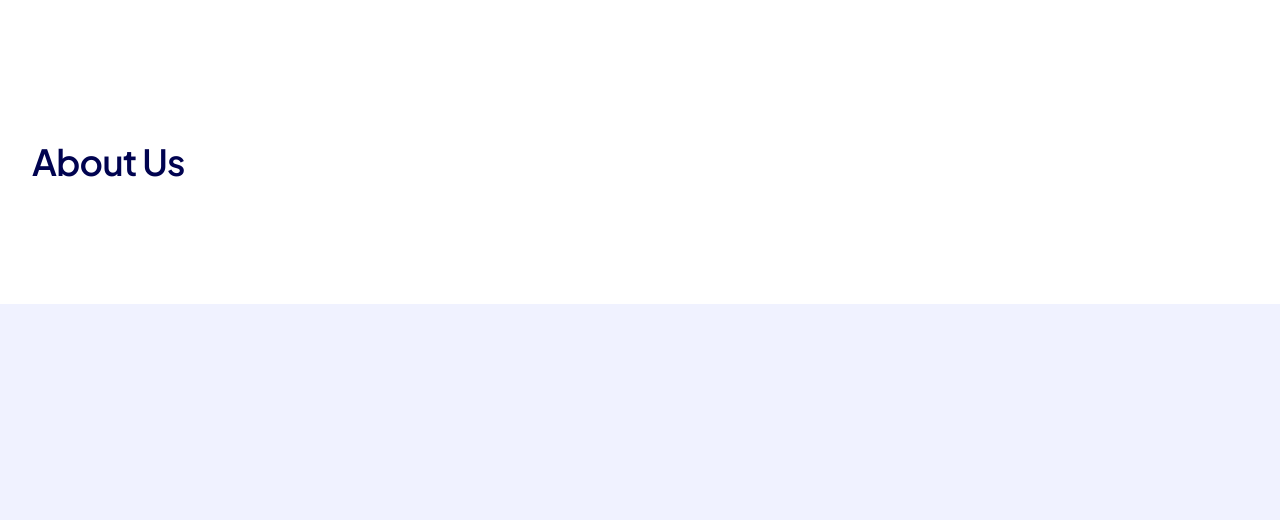
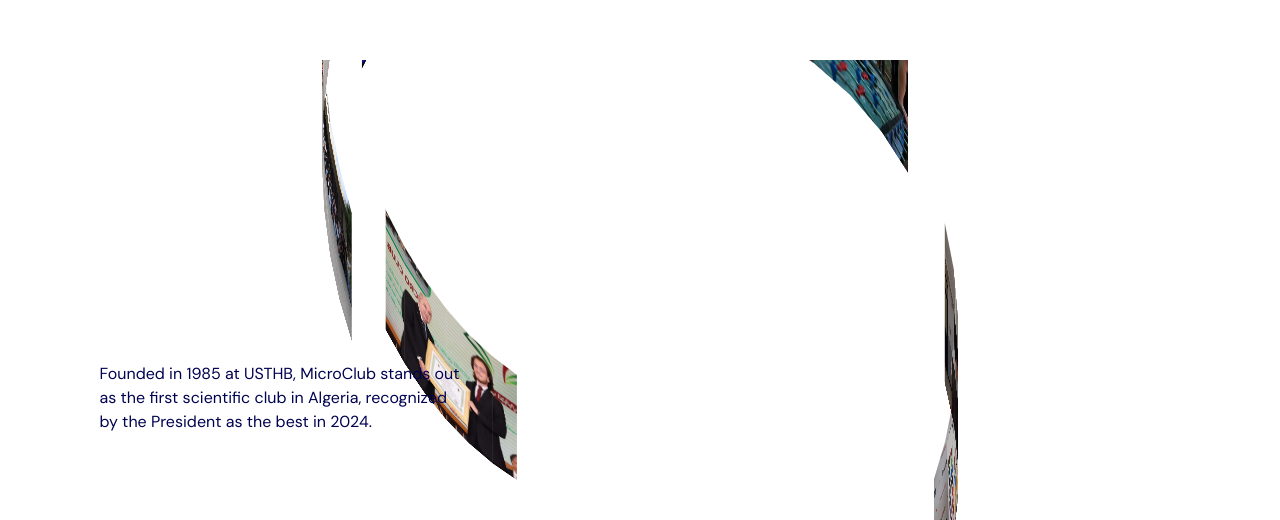
Before and after one commit to MicroClub-USTHB/mc-website, a Next.js app: page / in a window 1280 px wide. Shown: the part 740-1260 px from the top of the page. Built offline with nearby package versions, Linux system fonts and the light colour scheme.

Commit message:
feat: implement about us section with scroll-rotating photo spiral

```diff
--- /dev/null
+++ b/src/components/about/photo-spiral.tsx
@@ -0,0 +1,88 @@
+import { SpiralScroll } from "@/components/about/spiral-scroll"
+import { ABOUT_PHOTOS } from "@/const/about"
+
+/**
+ * Spiral geometry in px of the 1440px Figma frame, scaled by the `--u` length set by the section
+ * (1px on desktop). One panel per photo, 3:2 like the photos so they are not stretched.
+ */
+const PANEL_COUNT = ABOUT_PHOTOS.length
+const PANEL_WIDTH = 225
+const PANEL_HEIGHT = 150
+const RADIUS = 340
+const PITCH = 110
+const PERSPECTIVE = 1100
+/** Full turns from the top panel to the bottom one, and angle of the top panel (0 = facing). */
+const TURNS = 2
+const START_ANGLE = -30
+/**
+ * Spiral rotation while the viewport center crosses the section, in degrees. Turning against the
+ * winding slows down how fast the clear sides travel, so each paragraph keeps its side clear.
+ */
+const SCROLL_TURN = -100
+/** Vertical strips per panel: each one is flat, together they bend the photo around the spiral. */
+const STRIPS = 6
+
+const ANGLE_STEP = (TURNS * 360) / (PANEL_COUNT - 1)
+const STRIP_WIDTH = PANEL_WIDTH / STRIPS
+const STRIP_ANGLE = (STRIP_WIDTH / RADIUS) * (180 / Math.PI)
+const SPIRAL_HEIGHT = (PANEL_COUNT - 1) * PITCH + PANEL_HEIGHT
+
+/** Length in Figma px, scaled with the section. */
+const u = (px: number) => `calc(var(--u) * ${px})`
+
+/**
+ * Top offset of the `n`th height (0-based) where the spiral leaves `side` free of photos, as seen
+ * while that height is at the viewport center: the panels there face the other side once the scroll
+ * rotation at that moment is added. Paragraphs centered on it never sit over a photo while read.
+ */
+export function spiralClearSide(side: "left" | "right", n: number) {
+  // Angle of the panels at the viewport center: START_ANGLE + winding * (y - PANEL_HEIGHT / 2)
+  // from the spiral, plus SCROLL_TURN * y / SPIRAL_HEIGHT from the scroll. Solved for y.
+  const facing = side === "left" ? 90 : 270
+  const winding = ANGLE_STEP / PITCH
+  const y =
+    (facing + 360 * n - START_ANGLE + (winding * PANEL_HEIGHT) / 2) /
+    (winding + SCROLL_TURN / SPIRAL_HEIGHT)
+  return u(y)
+}
+
+/**
+ * Decorative 3D spiral of club photos (Figma About Us). Server Component: the panels are static,
+ * only their rotation runs on the client (`SpiralScroll`).
+ */
+export function PhotoSpiral({ className }: { className?: string }) {
+  return (
+    <SpiralScroll
+      turn={SCROLL_TURN}
+      className={className}
+      style={{ height: u(SPIRAL_HEIGHT), perspective: u(PERSPECTIVE) }}
+    >
+      {Array.from({ length: PANEL_COUNT }, (_, panel) =>
+        Array.from({ length: STRIPS }, (_, strip) => (
+          <Strip key={`${panel}-${strip}`} panel={panel} strip={strip} />
+        )),
+      )}
+    </SpiralScroll>
+  )
+}
+
+function Strip({ panel, strip }: { panel: number; strip: number }) {
+  const angle = START_ANGLE + panel * ANGLE_STEP + (strip - (STRIPS - 1) / 2) * STRIP_ANGLE
+
+  return (
+    <div
+      className="absolute bg-foreground bg-no-repeat"
+      style={{
+        top: u(panel * PITCH),
+        // 1px wider than the arc so neighbouring strips overlap without seams.
+        width: u(STRIP_WIDTH + 1),
+        height: u(PANEL_HEIGHT),
+        marginLeft: u(-(STRIP_WIDTH + 1) / 2),
+        transform: `rotateY(${angle}deg) translateZ(${u(RADIUS)})`,
+        backgroundImage: `url(${ABOUT_PHOTOS[panel]})`,
+        backgroundSize: `${STRIPS * 100}% 100%`,
+        backgroundPosition: `${(strip / (STRIPS - 1)) * 100}% 0`,
+      }}
+    />
+  )
+}
--- /dev/null
+++ b/src/components/about/reveal-text.tsx
@@ -0,0 +1,44 @@
+"use client"
+
+import { useRef } from "react"
+import { motion, useReducedMotion, useScroll, type MotionStyle } from "motion/react"
+
+/**
+ * Paragraph typed in character by character as it scrolls into view. The scroll progress is a
+ * single `--reveal` CSS variable; each character derives its opacity from it and its position
+ * `--i`, so no per-character JS runs while scrolling. Screen readers get the plain text.
+ */
+type RevealTextProps = {
+  text: string
+  className?: string
+  style?: React.CSSProperties
+}
+
+export function RevealText({ text, className, style }: RevealTextProps) {
+  const ref = useRef<HTMLParagraphElement>(null)
+  const reduceMotion = useReducedMotion()
+  const { scrollYProgress } = useScroll({ target: ref, offset: ["start 0.9", "end 0.55"] })
+  const chars = Array.from(text)
+
+  return (
+    <motion.p
+      ref={ref}
+      style={{ ...style, "--reveal": reduceMotion ? 1 : scrollYProgress } as MotionStyle}
+      className={className}
+    >
+      <span className="sr-only">{text}</span>
+      <span aria-hidden>
+        {chars.map((char, i) => (
+          <span
+            key={i}
+            style={{ "--i": i / chars.length } as React.CSSProperties}
+            // Fades over the next 10% of the text: 0 before `--reveal` reaches it, 1 once past.
+            className="opacity-[clamp(0,calc((var(--reveal)*1.1_-_var(--i))*10),1)]"
+          >
+            {char}
+          </span>
+        ))}
+      </span>
+    </motion.p>
+  )
+}
--- /dev/null
+++ b/src/components/about/spiral-scroll.tsx
@@ -0,0 +1,45 @@
+"use client"
+
+import { useRef } from "react"
+import { motion, useScroll, useTransform } from "motion/react"
+
+import { cn } from "@/lib/utils"
+
+type SpiralScrollProps = {
+  /** Rotation while the viewport center crosses the spiral, in degrees. */
+  turn: number
+  className?: string
+  style?: React.CSSProperties
+  children: React.ReactNode
+}
+
+/**
+ * Client island of the About Us spiral: rotates the server-rendered panels on the Y axis with the
+ * scroll, and keeps the camera at the viewport center so the panels in view are seen at eye level.
+ * The rotation is not dropped for reduced motion: it is scroll-driven and gentle, and the
+ * paragraph placement depends on it.
+ */
+export function SpiralScroll({ turn, className, style, children }: SpiralScrollProps) {
+  const ref = useRef<HTMLDivElement>(null)
+  // Viewport center position along the spiral, 0 (top) → 1 (bottom). Both the rotation and the
+  // camera follow it, so the paragraphs placed by `spiralClearSide` stay clear of photos.
+  const { scrollYProgress } = useScroll({ target: ref, offset: ["start center", "end center"] })
+  const rotateY = useTransform(scrollYProgress, [0, 1], [0, turn])
+  const perspectiveOrigin = useTransform(scrollYProgress, (p) => `50% ${p * 100}%`)
+
+  return (
+    <motion.div
+      ref={ref}
+      aria-hidden
+      style={{ ...style, perspectiveOrigin }}
+      className={cn("relative", className)}
+    >
+      <motion.div
+        style={{ rotateY }}
+        className="absolute inset-y-0 left-1/2 will-change-transform transform-3d"
+      >
+        {children}
+      </motion.div>
+    </motion.div>
+  )
+}
--- a/src/sections/about.tsx
+++ b/src/sections/about.tsx
@@ -1,5 +1,50 @@
+import { PhotoSpiral, spiralClearSide } from "@/components/about/photo-spiral"
+import { RevealText } from "@/components/about/reveal-text"
 import { SectionContainer } from "@/components/shared/section-container"
+import { ABOUT_PARAGRAPHS } from "@/const/about"
+import { cn } from "@/lib/utils"
 
+/**
+ * Placement of each paragraph in the spiral's clear sides (Figma: left, right, left with 112px
+ * side margins). Below `lg` they stack full width over the spiral on a blurred backdrop.
+ */
+const PARAGRAPH_LAYOUT = [
+  { top: spiralClearSide("left", 0), className: "lg:left-[calc(var(--u)*112)] lg:max-w-90" },
+  {
+    top: spiralClearSide("right", 0),
+    className: "lg:right-[calc(var(--u)*112)] lg:left-auto lg:max-w-86 lg:text-right",
+  },
+  { top: spiralClearSide("left", 1), className: "lg:left-[calc(var(--u)*112)] lg:max-w-125" },
+]
+
+/**
+ * About Us (Figma): a 3D spiral of club photos that rotates with the scroll, with the club story
+ * typed in on alternating sides. Server Component: the text is in the server-rendered HTML.
+ */
 export function About() {
-  return <SectionContainer id="about" title="About Us" />
+  return (
+    <SectionContainer id="about" aria-labelledby="about-title" bleed className="overflow-hidden">
+      <h2 id="about-title" className="sr-only">
+        About Us
+      </h2>
+
+      {/* `--u`: one Figma px, scaled down with the viewport below the 1440px frame. */}
+      <div className="relative mx-auto max-w-site [--u:clamp(0.5px,calc(100vw/1440),1px)]">
+        <PhotoSpiral />
+
+        {ABOUT_PARAGRAPHS.map((paragraph, i) => (
+          <RevealText
+            key={paragraph}
+            text={paragraph}
+            className={cn(
+              "absolute inset-x-4 -translate-y-1/2 rounded-lg bg-background/80 p-4 paragraph-md text-foreground backdrop-blur-sm sm:inset-x-6",
+              "lg:right-auto lg:rounded-none lg:bg-transparent lg:p-0 lg:backdrop-blur-none",
+              PARAGRAPH_LAYOUT[i].className,
+            )}
+            style={{ top: PARAGRAPH_LAYOUT[i].top }}
+          />
+        ))}
+      </div>
+    </SectionContainer>
+  )
 }
```
